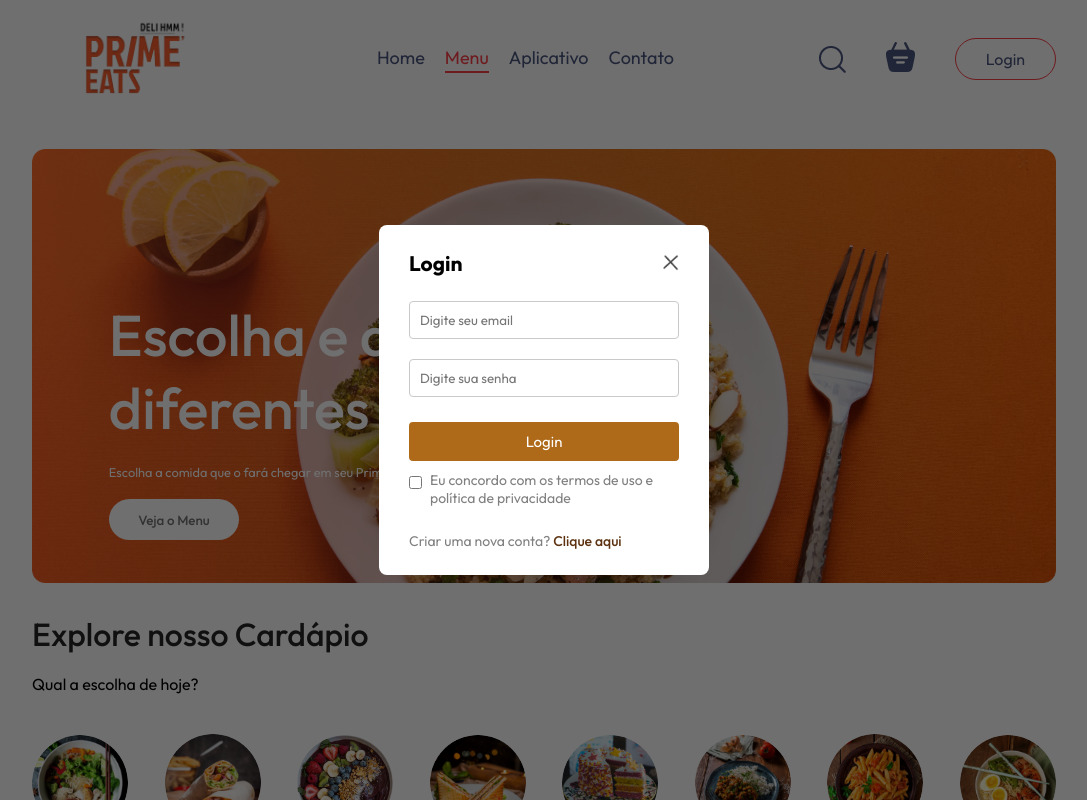
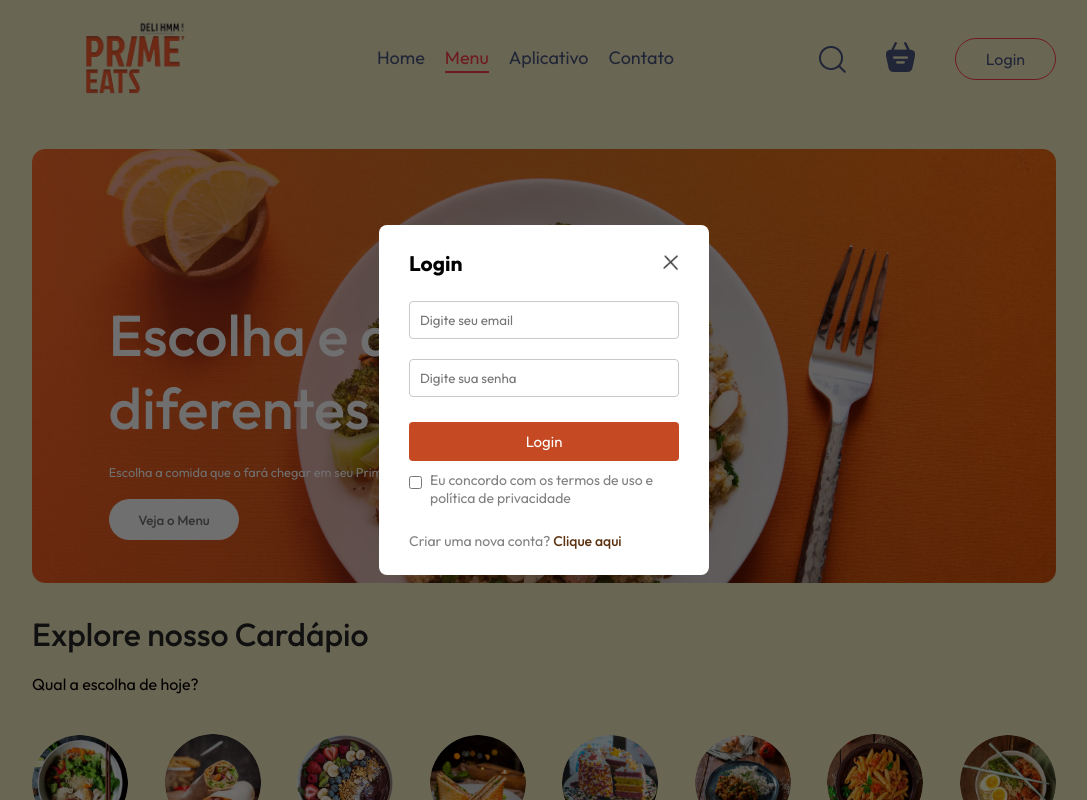
Before and after one commit to dudavivii/prime-s-food, a React (Vite) app in the folder frontend/: page / in a window 1280 px wide. Both pictures are taken after a click on the button "Login". Shown: the top 800 px of the page, without its empty margins (96-1183 px from the left). Built offline with nearby package versions, Linux system fonts and the light colour scheme.

Commit message:
Baixando Router
adsadsad

```diff
--- a/frontend/src/components/LoginPopup/LoginPopup.css
+++ b/frontend/src/components/LoginPopup/LoginPopup.css
@@ -45,7 +45,7 @@
     padding: 10px;
     border-radius: 4px;
     color: white;
-    background-color: #AE6A19;
+    background-color: #c54a24;
     font-size: 15px;
     cursor: pointer;
     transition: background-color 0.35s ease;
--- a/frontend/src/pages/Home/Home.css
+++ b/frontend/src/pages/Home/Home.css
@@ -0,0 +1,3 @@
+body{
+    background-color: #F5ECC1;
+}
```
